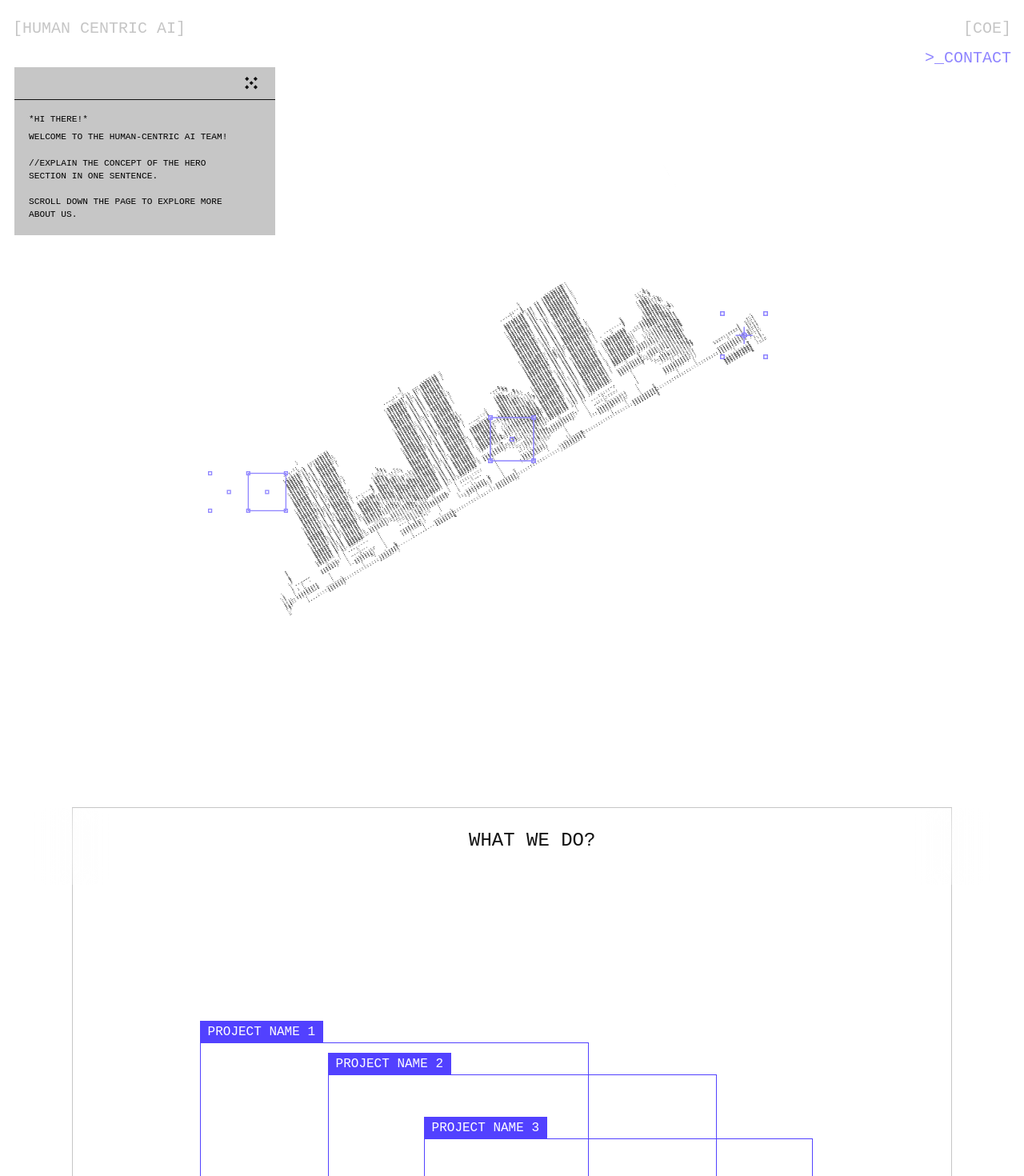
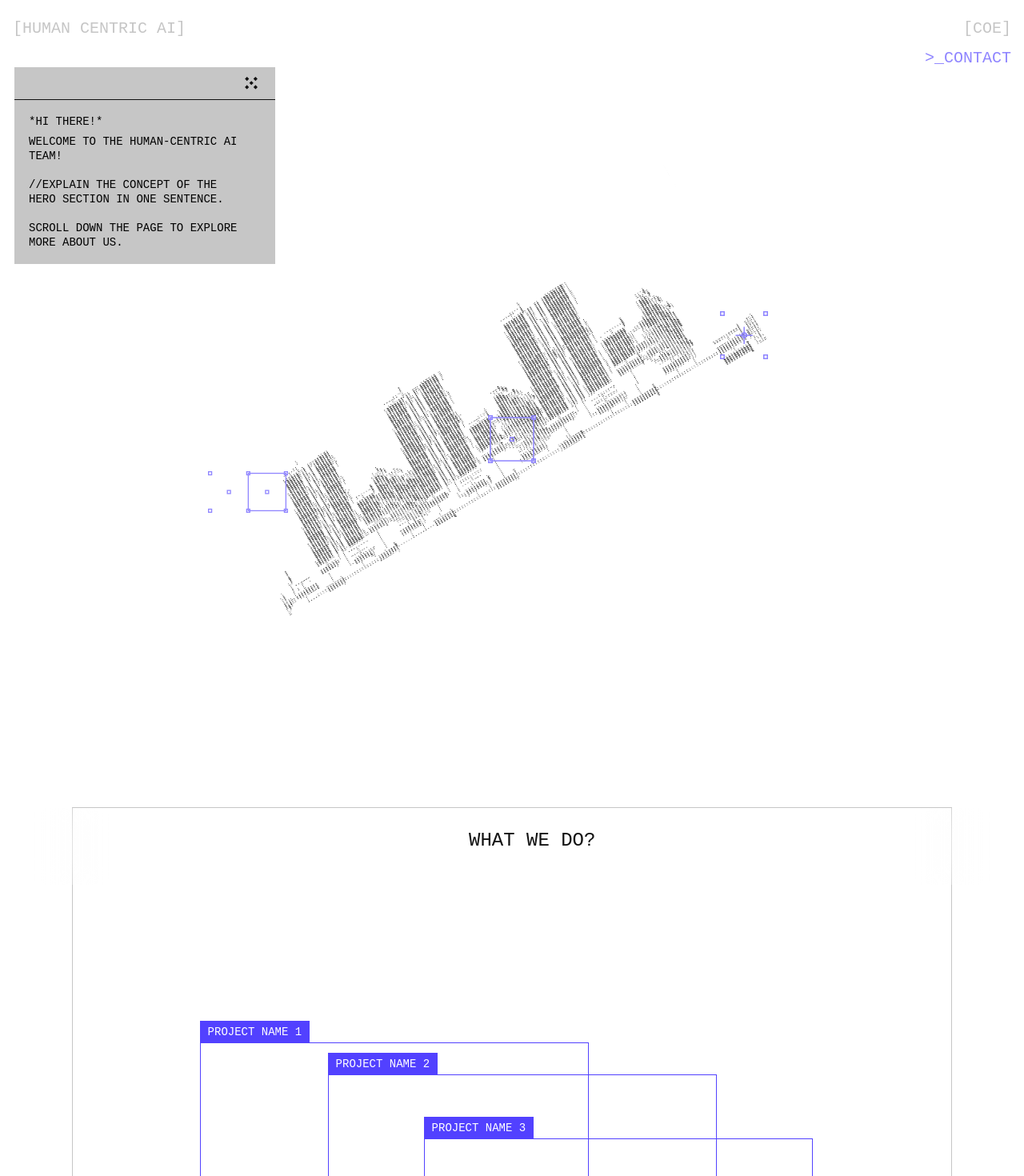
Before and after one commit to dd-qiulin-jolly/teamWebsite, a Next.js app in the folder my-app/: page / in a window 1280 px wide. Shown: the top 1470 px of the page at 80% size. Built offline with nearby package versions, Linux system fonts and the light colour scheme.

Commit message:
Update page.tsx

```diff
--- a/my-app/src/app/page.tsx
+++ b/my-app/src/app/page.tsx
@@ -25,8 +25,8 @@ const focusData = [
 		style: { position: "absolute" as const, left: 40, top: 400, zIndex: 2 },
 		target: "what-we-do-section",
 		box: {
-			title: "input",
-			desc: "so here is the short explanation of what we mean by input",
+			title: "output", // changed from 'input' to 'output'
+			desc: "so here is the short explanation of what we mean by output", // changed to match title
 		},
 	},
 	{
@@ -55,8 +55,8 @@ const focusData = [
 		style: { position: "absolute" as const, right: 100, top: 200, zIndex: 2 },
 		target: "section-3",
 		box: {
-			title: "output",
-			desc: "so here is the short explanation of what we mean by output",
+			title: "input", // changed from 'output' to 'input'
+			desc: "so here is the short explanation of what we mean by input", // changed to match title
 		},
 	},
 ];
@@ -159,11 +159,11 @@ function FocusPoint({ img, width, height, style, box, target, id, setIsHovering
 								style={{
 									alignSelf: "stretch",
 									color: "black",
-									fontSize: 11.2,
+									fontSize: 14,
 									fontFamily: "Space Mono, monospace",
 									fontWeight: 400,
 									textTransform: "uppercase",
-									lineHeight: "13.44px",
+									lineHeight: "18px",
 									wordWrap: "break-word",
 								}}
 							>
@@ -173,11 +173,11 @@ function FocusPoint({ img, width, height, style, box, target, id, setIsHovering
 								style={{
 									alignSelf: "stretch",
 									color: "black",
-									fontSize: 11.2,
+									fontSize: 14,
 									fontFamily: "Space Mono, monospace",
 									fontWeight: 400,
 									textTransform: "uppercase",
-									lineHeight: "13.44px",
+									lineHeight: "18px",
 									wordWrap: "break-word",
 								}}
 							>
@@ -254,11 +254,11 @@ function Overlay({ onClose }: { onClose: () => void }) {
           <div
             style={{
               color: "black",
-              fontSize: 11.2,
+              fontSize: 14,
               fontFamily: "Space Mono, monospace",
               fontWeight: 400,
               textTransform: "uppercase",
-              lineHeight: "13.44px",
+              lineHeight: "18px",
               wordWrap: "break-word",
             }}
           >
@@ -268,11 +268,11 @@ function Overlay({ onClose }: { onClose: () => void }) {
             style={{
               width: 264,
               color: "black",
-              fontSize: 11.2,
+              fontSize: 14,
               fontFamily: "Space Mono, monospace",
               fontWeight: 400,
               textTransform: "uppercase",
-              lineHeight: "16.13px",
+              lineHeight: "18px",
               wordWrap: "break-word",
             }}
           >
@@ -707,7 +707,7 @@ function DraggableProjects() {
 				>
 					<div style={{width: frameW, flexDirection: 'column', justifyContent: 'flex-start', alignItems: 'flex-start', display: 'inline-flex', fontFamily: 'Space Mono, monospace'}}>
 						<div style={{height: 34 * 0.8, paddingLeft: 12 * 0.8, paddingRight: 12 * 0.8, paddingTop: 6 * 0.8, paddingBottom: 6 * 0.8, background: '#5241FF', justifyContent: 'center', alignItems: 'center', gap: 10, display: 'inline-flex'}}>
-							<div style={{color: 'white', fontSize: 20 * 0.8, fontFamily: 'Space Mono, monospace', fontWeight: '400', textTransform: 'uppercase', lineHeight: '24px', wordWrap: 'break-word'}}>{name}</div>
+							<div style={{color: 'white', fontSize: 14, fontFamily: 'Space Mono, monospace', fontWeight: '400', textTransform: 'uppercase', lineHeight: '18px', wordWrap: 'break-word'}}>{name}</div>
 						</div>
 						<div style={{alignSelf: 'stretch', height: frameH, position: 'relative', border: '1px #5241FF solid'}} />
 					</div>
```
